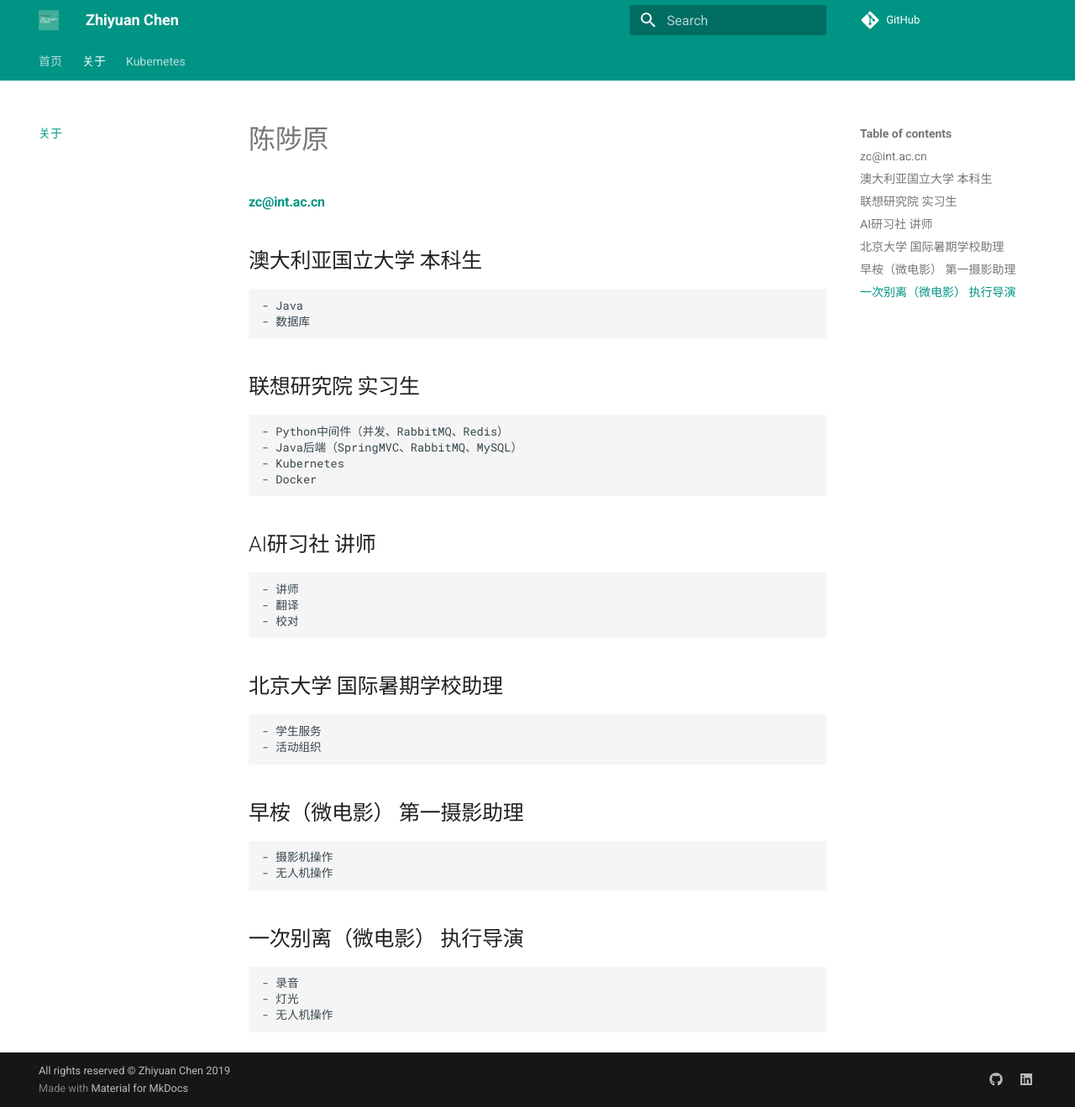
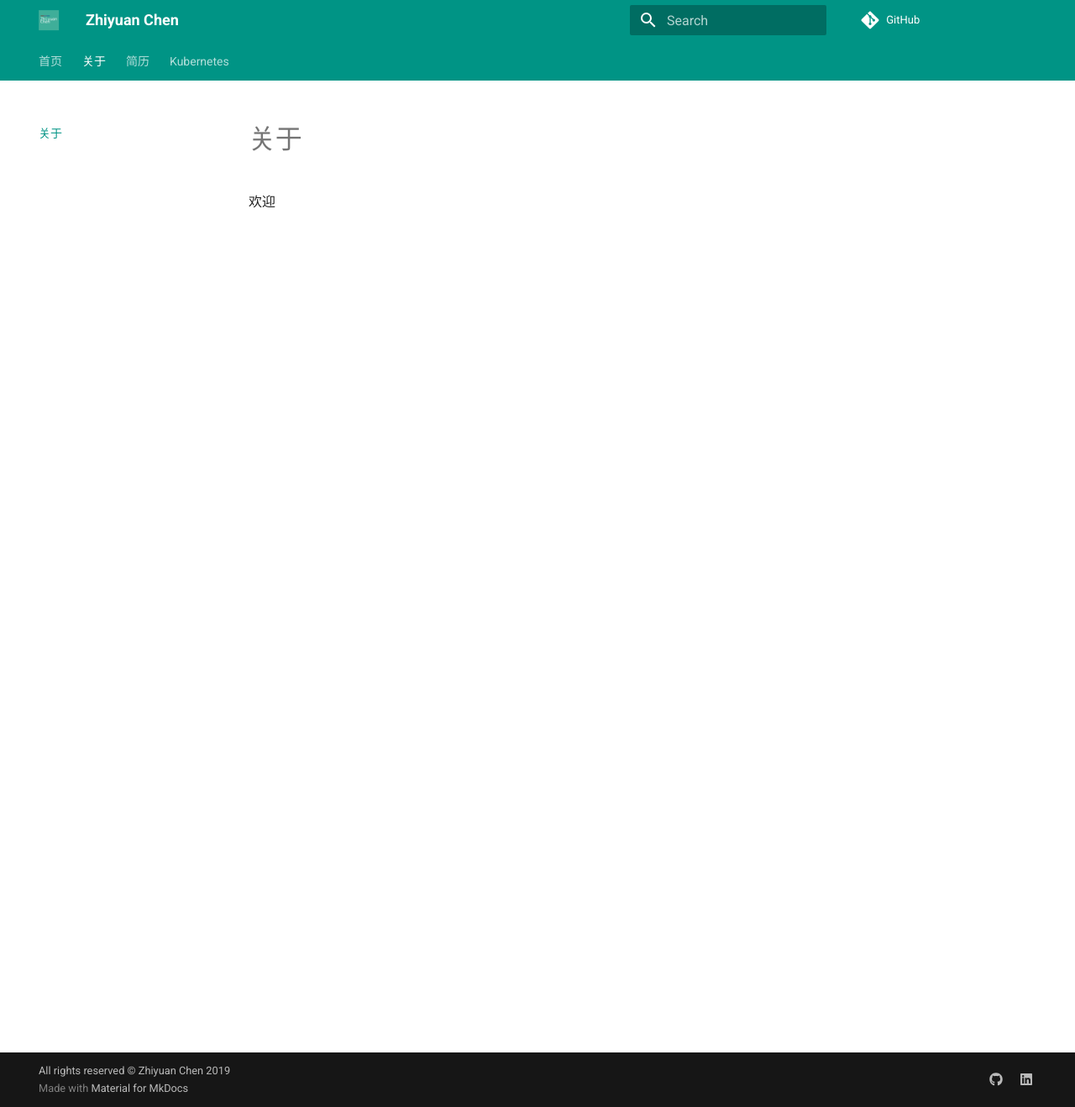
Before and after one commit to zyc-ai/zyc-ai, an MkDocs documentation site: the page built from docs/master/about.md, in a window 1280 px wide and 1319 px high. Shown: the whole window at 84% size. Built offline with MkDocs 1.6.1 and Material for MkDocs 9.7.7, drawn with Linux system fonts in a browser that asks for light colours; comment, search, counter and statistics services are not loaded.

Commit message:
将简历从关于当中抽出，修改了部署文件的用语

```diff
--- a/docs/master/about.md
+++ b/docs/master/about.md
@@ -9,33 +9,5 @@ categories:
 tags:
     - master
 ---
-# 陈陟原
-#### zc@int.ac.cn
-
-## 澳大利亚国立大学 本科生
-    - Java
-    - 数据库
-
-## 联想研究院 实习生
-    - Python中间件（并发、RabbitMQ、Redis）
-    - Java后端（SpringMVC、RabbitMQ、MySQL）
-    - Kubernetes
-    - Docker
-
-## AI研习社 讲师
-    - 讲师
-    - 翻译
-    - 校对
-
-## 北京大学 国际暑期学校助理
-    - 学生服务
-    - 活动组织
-
-## 早桉（微电影） 第一摄影助理
-    - 摄影机操作
-    - 无人机操作
-
-## 一次别离（微电影） 执行导演
-    - 录音
-    - 灯光
-    - 无人机操作
+# 关于
+欢迎
--- a/mkdocs.yml
+++ b/mkdocs.yml
@@ -9,6 +9,7 @@ repo_url: https://github.com/int-zc/web
 nav:
   - 首页: index.md
   - 关于: master/about.md
+  - 简历: master/curriculum_vitae.md
   # - 联想研究院:
   #   - 联想研究院实习总结: lenovo_research.md
   - Kubernetes:
```
Also changed, not shown: docs/kubernetes/kubernetes_deploy_guide.md (+1 -1 lines), docs/master/curriculum_vitae.md (added, +41 -0 lines).
